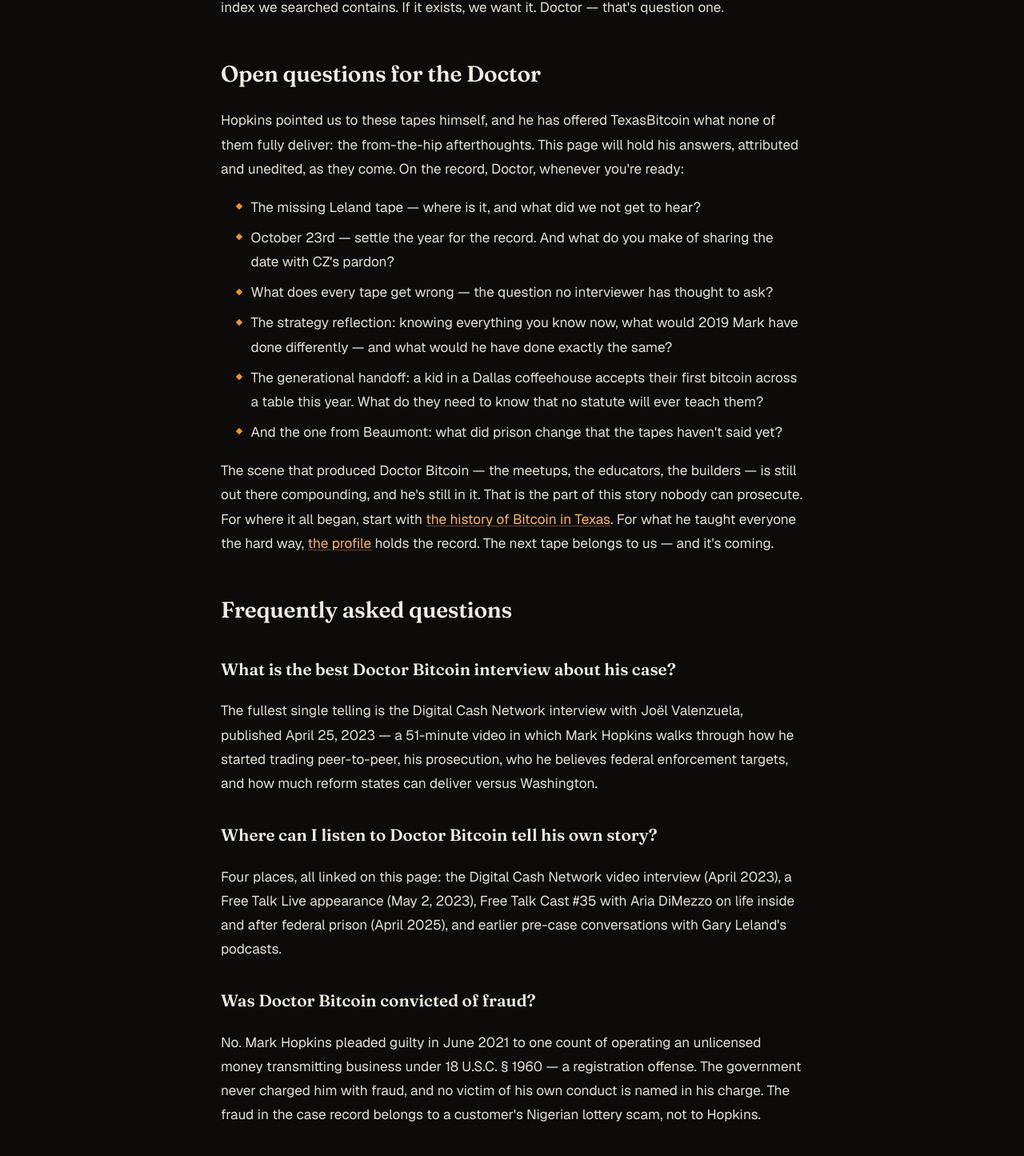
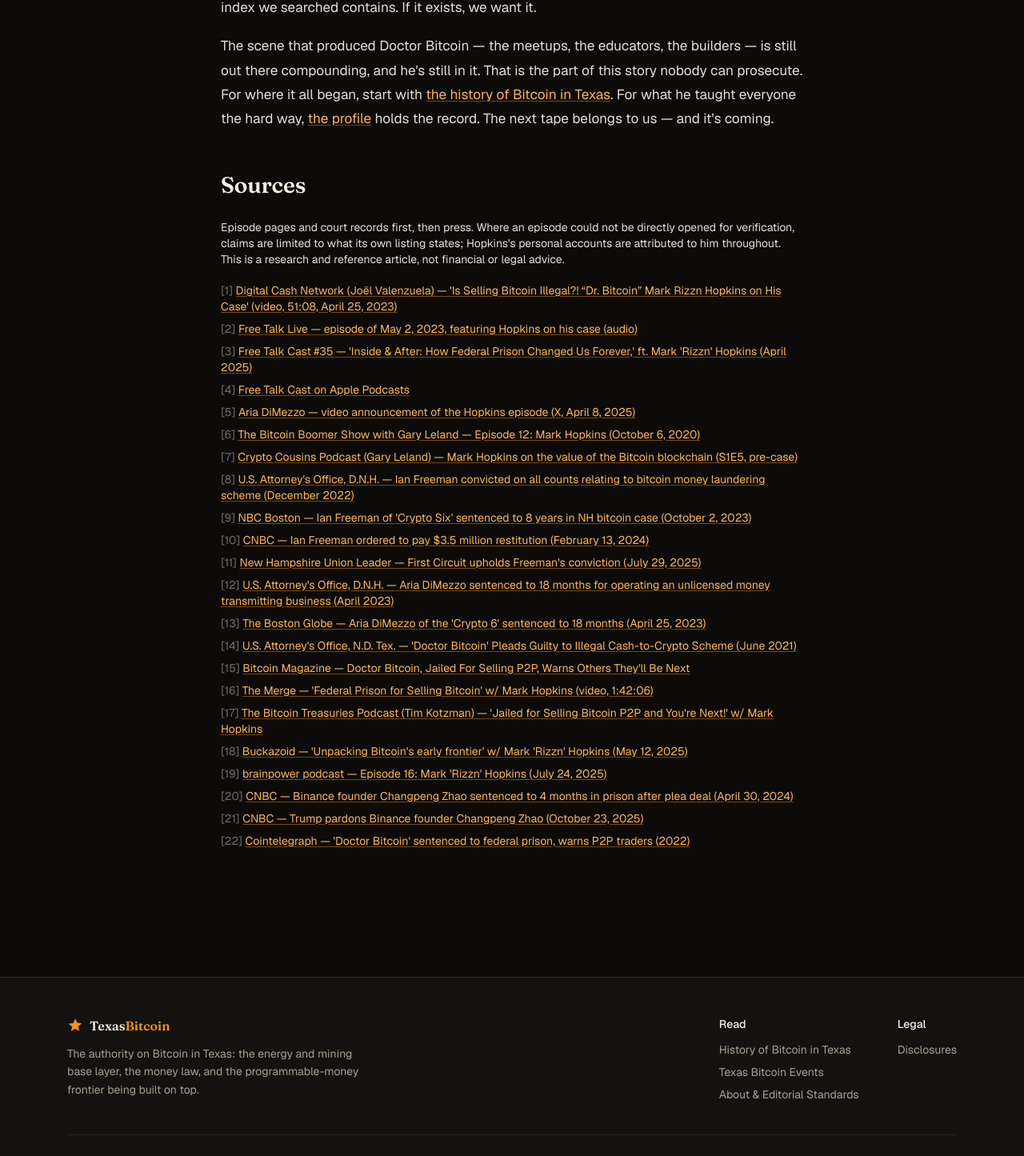
Before and after one commit to subtlyart/TexasBitcoin, a Next.js app: page /doctor-bitcoin-interviews in a window 1280 px wide. Shown: the part 4413-5858 px from the top of the page at 80% size. Built offline with nearby package versions, Linux system fonts and the light colour scheme.

Commit message:
Tapes: move the Doctor's questions off-page (sent privately); drop FAQ section + FAQPage schema

```diff
--- a/src/app/doctor-bitcoin-interviews/page.tsx
+++ b/src/app/doctor-bitcoin-interviews/page.tsx
@@ -41,30 +41,6 @@
   { id: "s20", label: "CNBC — Binance founder Changpeng Zhao sentenced to 4 months in prison after plea deal (April 30, 2024)", url: "https://www.cnbc.com/2024/04/30/binance-founder-changpeng-zhao-cz-sentenced-to-four-months-in-prison-.html" },
   { id: "s21", label: "CNBC — Trump pardons Binance founder Changpeng Zhao (October 23, 2025)", url: "https://www.cnbc.com/2025/10/23/trump-pardons-binance-founder-cz-zhao.html" },
   { id: "s22", label: "Cointelegraph — 'Doctor Bitcoin' sentenced to federal prison, warns P2P traders (2022)", url: "https://cointelegraph.com/news/bitcoiner-sentenced-to-federal-prison-warns-users-involved-in-otc-trading" },
-];
-
-// FAQ — rendered on-page and mirrored 1:1 in FAQPage JSON-LD (never schema-only).
-const faqs = [
-  {
-    q: "What is the best Doctor Bitcoin interview about his case?",
-    a: "The fullest single telling is the Digital Cash Network interview with Joël Valenzuela, published April 25, 2023 — a 51-minute video in which Mark Hopkins walks through how he started trading peer-to-peer, his prosecution, who he believes federal enforcement targets, and how much reform states can deliver versus Washington.",
-  },
-  {
-    q: "Where can I listen to Doctor Bitcoin tell his own story?",
-    a: "Four places, all linked on this page: the Digital Cash Network video interview (April 2023), a Free Talk Live appearance (May 2, 2023), Free Talk Cast #35 with Aria DiMezzo on life inside and after federal prison (April 2025), and earlier pre-case conversations with Gary Leland's podcasts.",
-  },
-  {
-    q: "Was Doctor Bitcoin convicted of fraud?",
-    a: "No. Mark Hopkins pleaded guilty in June 2021 to one count of operating an unlicensed money transmitting business under 18 U.S.C. § 1960 — a registration offense. The government never charged him with fraud, and no victim of his own conduct is named in his charge. The fraud in the case record belongs to a customer's Nigerian lottery scam, not to Hopkins.",
-  },
-  {
-    q: "How does Hopkins's sentence compare to CZ's?",
-    a: "Mark Hopkins served federal prison time for an unregistered peer-to-peer bitcoin business. Changpeng 'CZ' Zhao, Binance's founder, pleaded guilty to Bank Secrecy Act failures at global scale, was sentenced to four months in April 2024 as Binance paid $4.3 billion, and was pardoned on October 23, 2025. The disparity is central to the proportionality debate Hopkins now voices.",
-  },
-  {
-    q: "What connects Mark Hopkins, Ian Freeman, and Aria DiMezzo?",
-    a: "One statute: 18 U.S.C. § 1960, which criminalizes operating an unlicensed or unregistered money transmitting business. All three sold bitcoin peer-to-peer and were federally prosecuted around that law — which is why Hopkins's most substantial interviews about his Texas case live in the Free Talk Live orbit of New Hampshire.",
-  },
 ];
 
 function C({ n }: { n: number }) {
@@ -143,16 +119,6 @@
     })),
   };
 
-  const faqJsonLd = {
-    "@context": "https://schema.org",
-    "@type": "FAQPage",
-    mainEntity: faqs.map((f) => ({
-      "@type": "Question",
-      name: f.q,
-      acceptedAnswer: { "@type": "Answer", text: f.a },
-    })),
-  };
-
   const breadcrumbJsonLd = {
     "@context": "https://schema.org",
     "@type": "BreadcrumbList",
@@ -175,7 +141,7 @@
 
   return (
     <>
-      {[articleJsonLd, itemListJsonLd, faqJsonLd, breadcrumbJsonLd].map(
+      {[articleJsonLd, itemListJsonLd, breadcrumbJsonLd].map(
         (schema, i) => (
           <script
             key={i}
@@ -434,45 +400,8 @@
             <C n={18} /> and the brainpower podcast.<C n={19} /> One tape is
             missing: Hopkins remembers a case-era conversation with Gary
             Leland that no index we searched contains. If it exists, we want
-            it. Doctor — that&apos;s question one.
+            it.
           </p>
-
-          <h2>Open questions for the Doctor</h2>
-          <p>
-            Hopkins pointed us to these tapes himself, and he has offered
-            TexasBitcoin what none of them fully deliver: the from-the-hip
-            afterthoughts. This page will hold his answers, attributed and
-            unedited, as they come. On the record, Doctor, whenever
-            you&apos;re ready:
-          </p>
-          <ul>
-            <li>
-              The missing Leland tape — where is it, and what did we not get
-              to hear?
-            </li>
-            <li>
-              October 23rd — settle the year for the record. And what do you
-              make of sharing the date with CZ&apos;s pardon?
-            </li>
-            <li>
-              What does every tape get wrong — the question no interviewer
-              has thought to ask?
-            </li>
-            <li>
-              The strategy reflection: knowing everything you know now, what
-              would 2019 Mark have done differently — and what would he have
-              done exactly the same?
-            </li>
-            <li>
-              The generational handoff: a kid in a Dallas coffeehouse accepts
-              their first bitcoin across a table this year. What do they need
-              to know that no statute will ever teach them?
-            </li>
-            <li>
-              And the one from Beaumont: what did prison change that the
-              tapes haven&apos;t said yet?
-            </li>
-          </ul>
           <p>
             The scene that produced Doctor Bitcoin — the meetups, the
             educators, the builders — is still out there compounding, and
@@ -485,14 +414,6 @@
             <Link href="/doctor-bitcoin">the profile</Link> holds the record.
             The next tape belongs to us — and it&apos;s coming.
           </p>
-
-          <h2 id="faq">Frequently asked questions</h2>
-          {faqs.map((f) => (
-            <div key={f.q}>
-              <h3>{f.q}</h3>
-              <p>{f.a}</p>
-            </div>
-          ))}
 
           <h2 id="sources">Sources</h2>
           <p className="text-sm text-muted">
```
Also changed, not shown: public/llms.txt.
